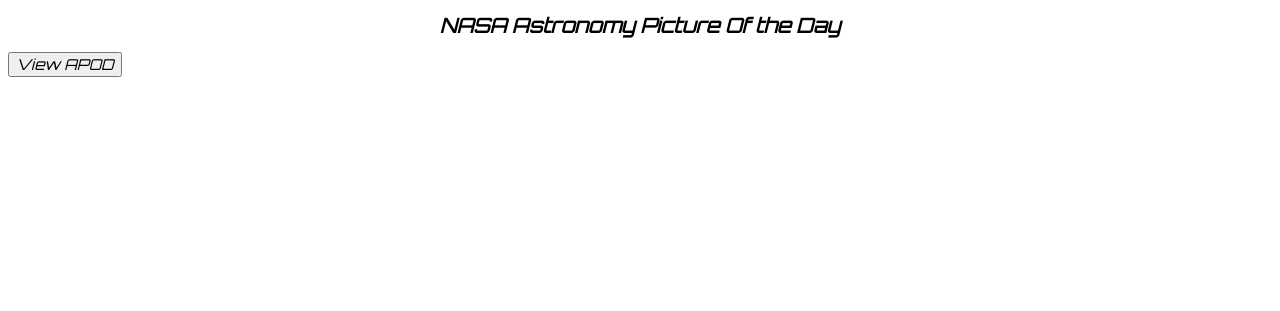
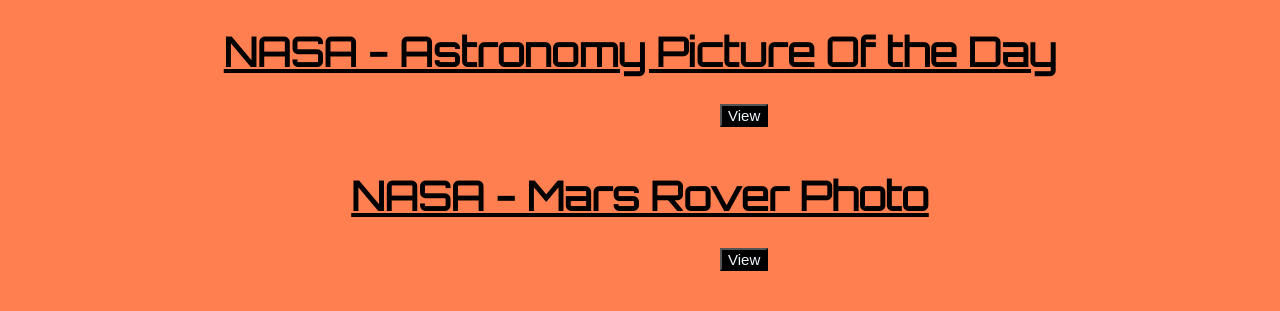
Before and after one commit to ewanjw1972/NASA-WebPage, a plain HTML site: page index.html in a window 1280 px wide. Drawn offline with Linux system fonts and the light colour scheme.

Commit message:
Commit - integrate CNFG

```diff
--- a/index.html
+++ b/index.html
@@ -15,9 +15,25 @@
         <link rel="stylesheet" href="style.css">
     </head>
     <body>
-    <h1>NASA Astronomy Picture Of the Day</h1>
-    <button type="button" id="search">View APOD</button>
-    <div id="content">
+        <div id="heading">
+            <h1>NASA - Astronomy Picture Of the Day</h1>
+        </div>
+        <div>
+            <button type="button" id="search">View</button>
+        </div>
+        <br>
+        <div id="explanation"></div>
+        <div id="content"></div>
+        <div id="headingA">
+            <h1>NASA - Mars Rover Photo</h1>
+        </div>
+        <div>
+            <button type="button" id="search1">View</button>
+        </div>
+        <div id="contenta">
+            <br>
+        </div>
+        <div id="contentb">
             <br>
         </div>
     </body>
--- a/nasa.js
+++ b/nasa.js
@@ -1,6 +1,6 @@
 /*
    Author: Ewan Wilson
-   JavaScript for NASA pic
+   JavaScript for NASA webpage
 */
 
 let searchButton = document.querySelector("#search")
@@ -11,9 +11,9 @@ searchButton.addEventListener("click", ()=>{
   sendApiRequest()
 })
 
-//An asynchronous function to fetch data from the API.
+//An asynchronous function to fetch data from the API for Apod pic
 async function sendApiRequest(){
-  let API_KEY = "HRMWjwPfznkeB51X8L53SdIKj6TyifARwSPar5az"
+  let API_KEY = "foM4VMhci7spFf4ZUaVhLxl6Wmd3QmGeJxPbJPRQ"
   let response = await fetch(`https://api.nasa.gov/planetary/apod?api_key=${API_KEY}`);
   console.log(response)
   let data = await response.json()
@@ -23,6 +23,31 @@ async function sendApiRequest(){
 
 //function that does something with the data received from the API.
 function useApiData(data){
-    document.querySelector("#content").innerHTML += data.explanation
-    document.querySelector("#content").innerHTML += `<img src="${data.url}">`
+  document.querySelector("#content").innerHTML += data.explanation
+  document.querySelector("#content").innerHTML += `<img src ="${data.url}">`
 }
+
+//other API call
+
+let searchButton1 = document.querySelector("#search1")
+
+//Add an event listener to the button that runs the function sendApiRequest when it is clicked
+searchButton1.addEventListener("click", ()=>{
+  console.log("button pressed")
+  sendApiRequest1()
+})
+
+//An asynchronous function to fetch data from the API for Mars Rover photo
+async function sendApiRequest1(){
+  let API_KEY = "EdIxwVe9NwEkRoZpNeBdxNd5ZcnQsLdfpceMiGl0"
+  let response = await fetch(`https://api.nasa.gov/mars-photos/api/v1/rovers/curiosity/photos?sol=1000&api_key=${API_KEY}`);
+  console.log(response)
+  let data = await response.json()
+  console.log(data)
+  useApiData1(data)
+}
+
+// function that does something with the data received from the API.
+function useApiData1(data){
+ document.querySelector("#contenta").innerHTML += `<img src ="${data.photos[0].img_src}">`
+}
--- a/style.css
+++ b/style.css
@@ -1,20 +1,41 @@
-* {
-    font-family: 'Orbitron', sans-serif;
-    font-style: oblique;
-    font-size: medium;
+html, body {
+    background-color: coral;
+    height: 100%;
+    margin: 0px;
 }
 
-h1 {
+#heading, #headingA {
+    font-family: 'Orbitron', sans-serif;
+    font-style: normal;
     text-align: center;
     font-size: large;
     font-size: 20px;
+    text-decoration: underline;
 }
+
+#heading:hover { text-shadow: 0 0 5px #000000 }
+#headingA:hover { text-shadow: 0 0 5px #000000 }
 
 button {
     font-size: 15px;
+    position: relative; left: 720px;
+    font-family: Arial, Helvetica, sans-serif;
+    background-color: black;
+    color: aliceblue;
+    display: inline;
 }
 
-#content {
-   overflow: hidden;
-   object-fit: scale-down;
+button:hover {
+    background-color: white;
+    color: black;
 }
+
+#content, #contenta {
+   text-align: center;
+   width: min-content;
+   height: min-content;
+   position: relative;
+   padding-left: 250px;
+   font-family: Arial, Helvetica, sans-serif;
+   position: relative;
+}
```
Lines whose indentation alone changed are shown as unchanged.
